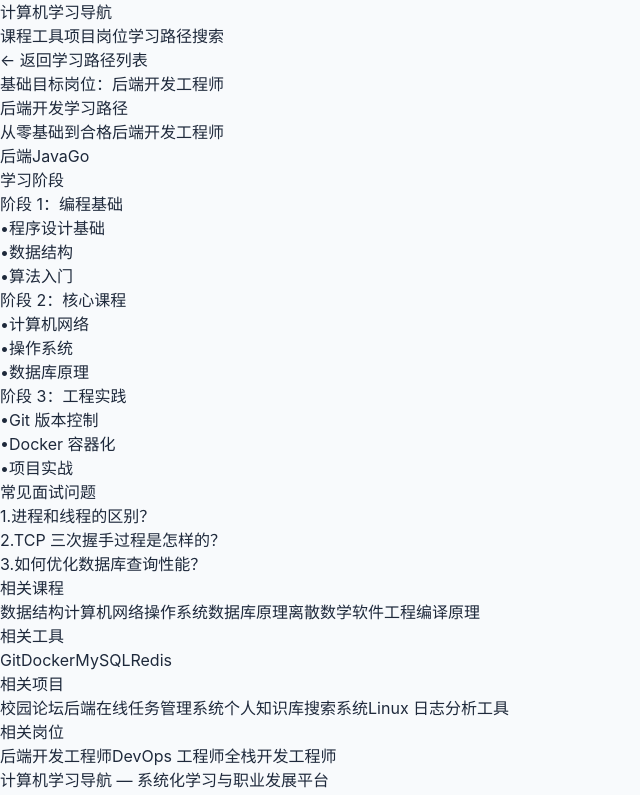
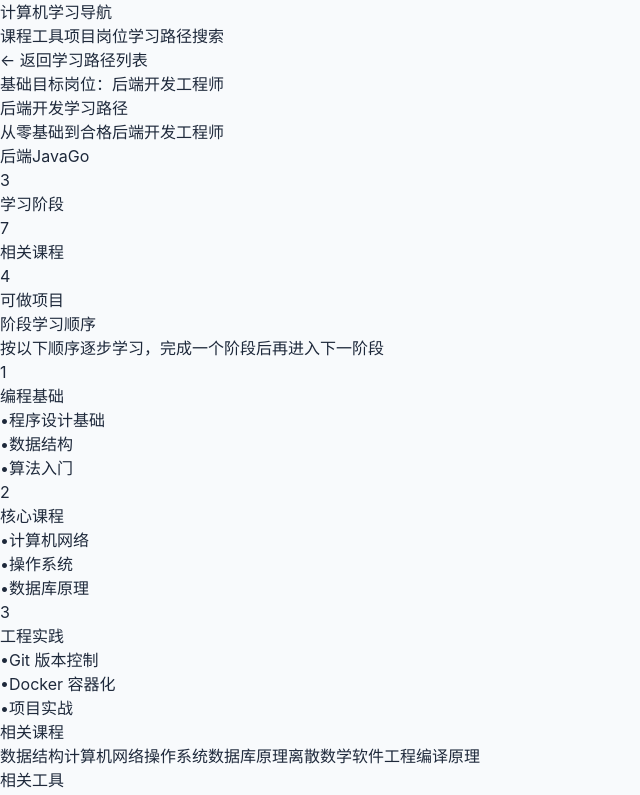
Before and after one commit to dhmlocker/cs-learning-nav, a React (Vite) app: page /paths/lp1 in a window 1280 px wide. Shown: the top 795 px of the page, without its empty margins (0-640 px from the left). Built offline with nearby package versions, Linux system fonts and the light colour scheme.

Commit message:
feat: polish learning path experience

```diff
--- a/src/pages/PathDetail.tsx
+++ b/src/pages/PathDetail.tsx
@@ -32,6 +32,7 @@ export default function PathDetail() {
 
   return (
     <div className="max-w-3xl mx-auto px-4 py-8">
+      {/* ===== 区域一：路径概览 ===== */}
       <DetailHeader
         returnTo="/paths"
         returnLabel="返回学习路径列表"
@@ -50,14 +51,43 @@ export default function PathDetail() {
         }
       />
 
-      {/* 阶段内容 */}
+      {/* 概览摘要卡片 */}
+      <div className="mt-6 grid grid-cols-3 gap-3">
+        <div className="bg-blue-50 border border-blue-100 rounded-lg p-3 text-center">
+          <div className="text-lg font-semibold text-blue-700">{path.stages.length}</div>
+          <div className="text-xs text-blue-500">学习阶段</div>
+        </div>
+        <div className="bg-green-50 border border-green-100 rounded-lg p-3 text-center">
+          <div className="text-lg font-semibold text-green-700">{courseItems.length}</div>
+          <div className="text-xs text-green-500">相关课程</div>
+        </div>
+        <div className="bg-purple-50 border border-purple-100 rounded-lg p-3 text-center">
+          <div className="text-lg font-semibold text-purple-700">{projectItems.length}</div>
+          <div className="text-xs text-purple-500">可做项目</div>
+        </div>
+      </div>
+
+      {/* ===== 区域二：阶段学习顺序 ===== */}
       <section className="mt-8">
-        <h2 className="text-base font-semibold text-gray-800 mb-4">学习阶段</h2>
-        <div className="space-y-4">
+        <h2 className="text-base font-semibold text-gray-800 mb-1">阶段学习顺序</h2>
+        <p className="text-xs text-gray-400 mb-4">按以下顺序逐步学习，完成一个阶段后再进入下一阶段</p>
+        <div className="space-y-0">
           {path.stages.map((s, i) => (
-            <div key={i} className="bg-white border border-gray-200 rounded-lg p-4">
-              <div className="text-sm font-medium text-blue-600 mb-2">
-                阶段 {i + 1}：{s.name}
+            <div key={i} className="flex gap-3">
+              {/* 左侧：步骤编号 + 连接线 */}
+              <div className="flex flex-col items-center shrink-0">
+                <div className="w-7 h-7 rounded-full bg-blue-600 text-white text-xs font-semibold flex items-center justify-center">
+                  {i + 1}
+                </div>
+                {i < path.stages.length - 1 && (
+                  <div className="w-0.5 flex-1 min-h-[16px] bg-blue-200 my-0.5" />
+                )}
+              </div>
+              {/* 右侧：阶段卡片 */}
+              <div className={`flex-1 ${i < path.stages.length - 1 ? 'pb-4' : ''}`}>
+                <div className="bg-white border border-gray-200 rounded-lg p-4">
+                  <div className="text-sm font-semibold text-gray-800 mb-2">
+                    {s.name}
                   </div>
                   <ul className="space-y-1">
                     {s.items.map((item) => (
@@ -68,29 +98,47 @@ export default function PathDetail() {
                     ))}
                   </ul>
                 </div>
+              </div>
+            </div>
           ))}
         </div>
       </section>
 
-      {path.interviewQuestions && path.interviewQuestions.length > 0 && (
-        <QuestionList title="常见面试问题" items={path.interviewQuestions} />
-      )}
+      {/* 分隔线 */}
+      <div className="mt-8 border-t border-gray-100" />
 
+      {/* ===== 区域三～七：关联内容 ===== */}
       {courseItems.length > 0 && (
         <RelatedSection
           title="相关课程"
           items={courseItems}
-          className="mt-6 border-t border-gray-100 pt-6"
+          className="mt-6"
         />
       )}
       {toolItems.length > 0 && (
-        <RelatedSection title="相关工具" items={toolItems} />
+        <RelatedSection
+          title="相关工具"
+          items={toolItems}
+          className="mt-6"
+        />
       )}
       {projectItems.length > 0 && (
-        <RelatedSection title="相关项目" items={projectItems} />
+        <RelatedSection
+          title="可做项目"
+          items={projectItems}
+          className="mt-6"
+        />
       )}
       {jobItems.length > 0 && (
-        <RelatedSection title="相关岗位" items={jobItems} className="mt-4 mb-4" />
+        <RelatedSection
+          title="对应岗位"
+          items={jobItems}
+          className="mt-6"
+        />
+      )}
+
+      {path.interviewQuestions && path.interviewQuestions.length > 0 && (
+        <QuestionList title="常见面试问题" items={path.interviewQuestions} />
       )}
     </div>
   )
```
Lines whose indentation alone changed are shown as unchanged.
